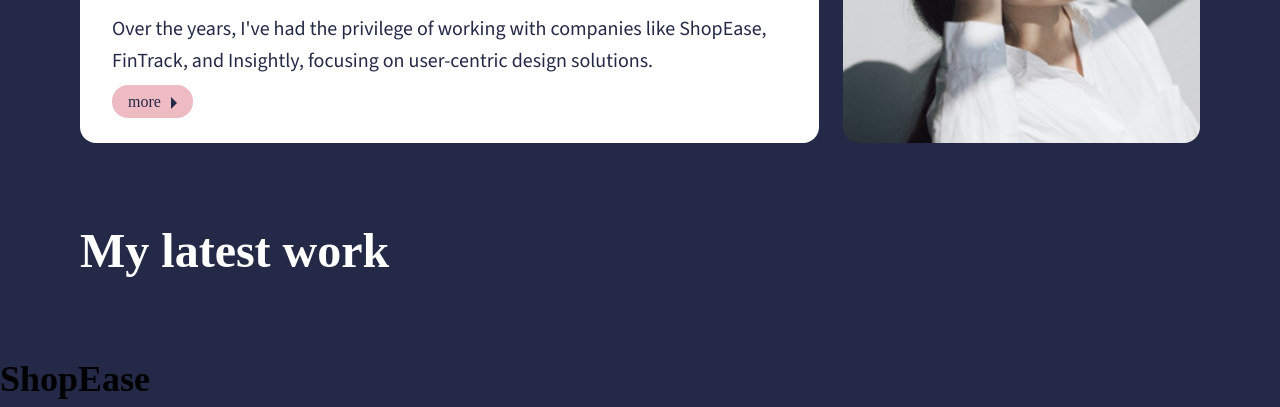
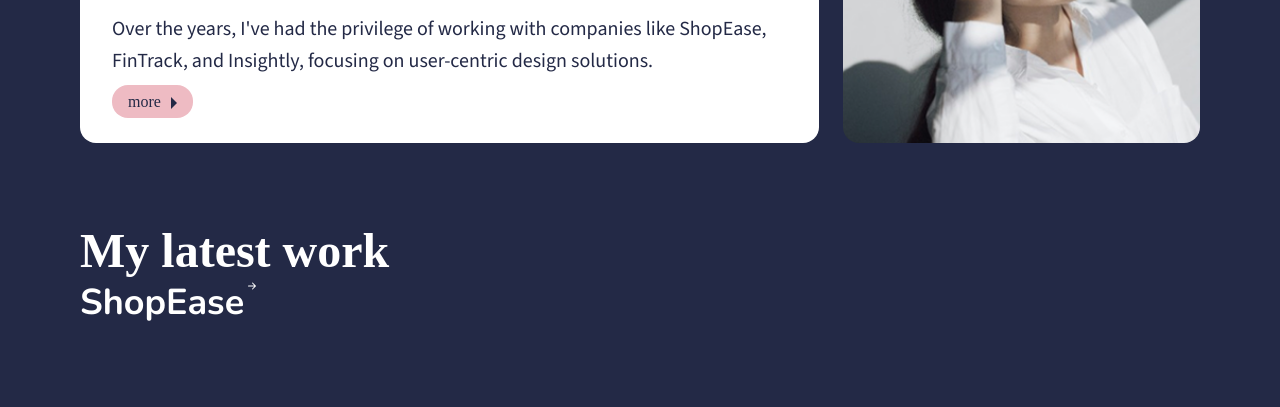
Before and after one commit to ahmedcole/myPortfolio, a plain HTML site: page home.html in a window 1280 px wide. Shown: the part 791-1198 px from the top of the page. Drawn offline with nearby package versions, Linux system fonts and the light colour scheme.

Commit message:
card design for portfolio section

```diff
--- a/home.css
+++ b/home.css
@@ -233,4 +233,9 @@ body {
   padding-block: 80px;
   color: var(--text-white);
 }
+
+
+.portfolio-item-1  .portfolio-title{
+  display: flex;
+}
 /* portfolio website end here */
--- a/home.html
+++ b/home.html
@@ -77,15 +77,29 @@
       <section class="portfolio-section">
         <div class="portfolio container-x">
           <h2 class="h2">My latest work</h2>
+          <ul class="portfolio-container">
+            <li class="portfolio-item-1">
+              <div class="portfolio-title">
+                <h3 class="nunito h3">ShopEase</h3>
+                <div class="arrow-icon">
+                  <svg
+                    xmlns="http://www.w3.org/2000/svg"
+                    width="16"
+                    height="16"
+                    fill="currentColor"
+                    class="bi bi-arrow-right-short"
+                    viewBox="0 0 16 16"
+                  >
+                    <path
+                      fill-rule="evenodd"
+                      d="M4 8a.5.5 0 0 1 .5-.5h5.793L8.146 5.354a.5.5 0 1 1 .708-.708l3 3a.5.5 0 0 1 0 .708l-3 3a.5.5 0 0 1-.708-.708L10.293 8.5H4.5A.5.5 0 0 1 4 8"
+                    />
+                  </svg>
+                </div>
+              </div>
+            </li>
+          </ul>
         </div>
-        <ul class="portfolio-container">
-          <li class="portfolio-item">
-            <div class="portfolio-title">
-              <h3 class="h3">ShopEase</h3>
-              <div class="arrow-icon"></div>
-            </div>
-          </li>
-        </ul>
       </section>
       <!-- portfolio section end here -->
     </main>
```
